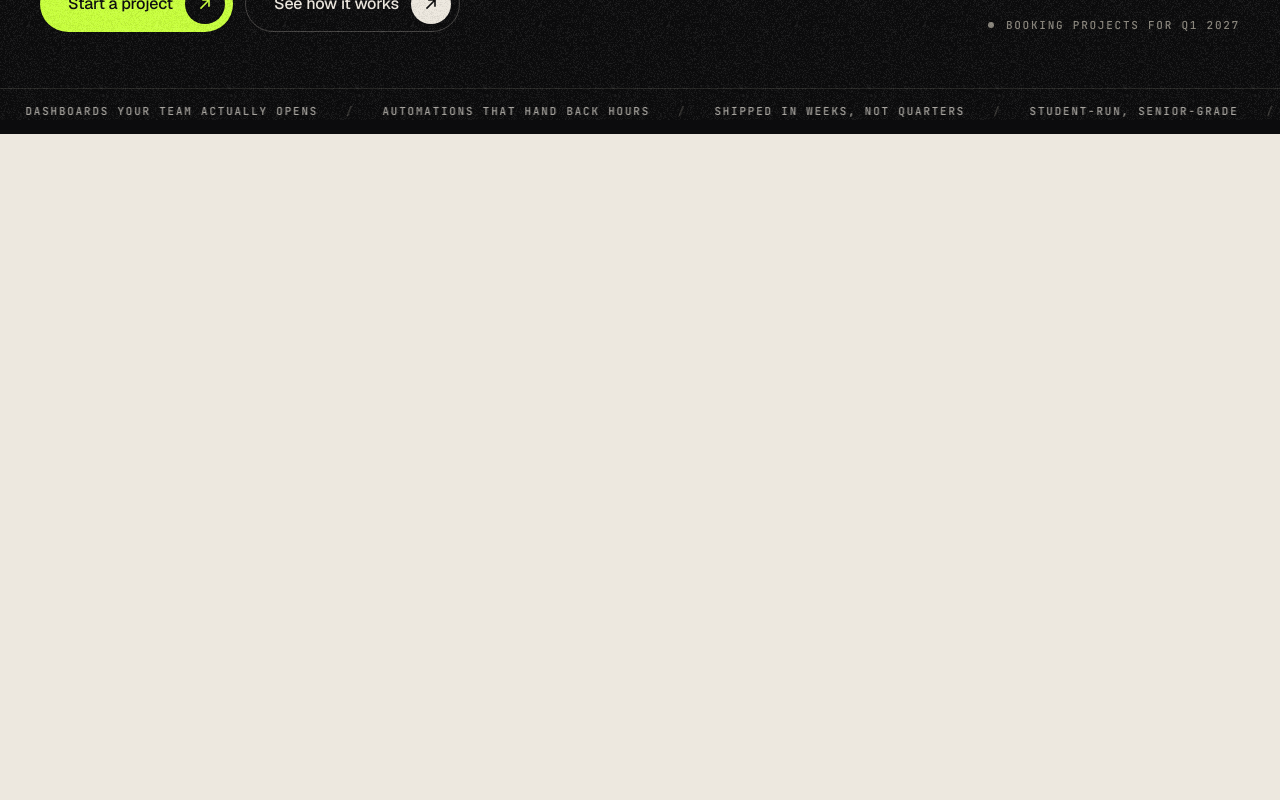
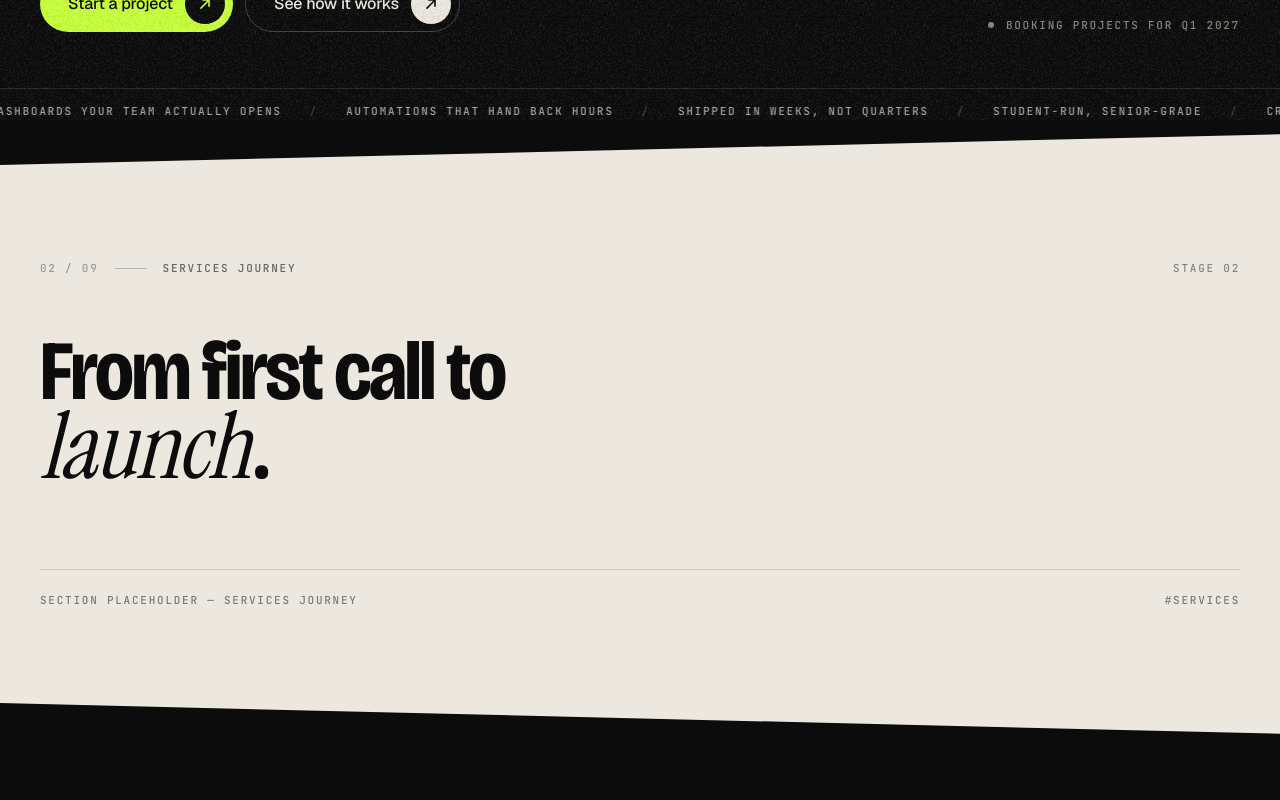
Before and after one commit to nxt-works/NXT-Works, a Next.js app: page / in a window 1280 px wide. Shown: the part 680-1480 px from the top of the page. Built offline with nearby package versions, Linux system fonts and the light colour scheme.

Commit message:
Checkpoint C (4/4): RevealText and 8 alternating section placeholders

```diff
--- a/app/page.tsx
+++ b/app/page.tsx
@@ -2,6 +2,8 @@ import Intro from "@/components/intro/Intro";
 import Nav from "@/components/nav/Nav";
 import Hero from "@/components/hero/Hero";
 import Ticker from "@/components/hero/Ticker";
+import SectionPlaceholder from "@/components/sections/SectionPlaceholder";
+import { sections } from "@/site.config";
 
 export default function Home() {
   return (
@@ -9,8 +11,19 @@ export default function Home() {
       <Intro />
       <Nav />
       <main id="main">
+        {/* HeroObject (3D browser slab) plugs into Hero's `object` prop — waiting for Opus */}
         <Hero ticker={<Ticker />} />
-        <section id="services" className="min-h-svh bg-bone" data-surface="bone" />
+
+        {sections.map((section, i) => (
+          <SectionPlaceholder
+            key={section.id}
+            id={section.id}
+            index={i + 2}
+            label={section.label}
+            title={section.title}
+            surface={section.surface}
+          />
+        ))}
       </main>
     </>
   );
--- /dev/null
+++ b/components/sections/SectionPlaceholder.tsx
@@ -0,0 +1,77 @@
+import Label from "@/components/ui/Label";
+import RevealText from "@/components/ui/RevealText";
+import type { SectionId } from "@/site.config";
+
+type SectionPlaceholderProps = {
+  id: SectionId;
+  /** 1-based page screen index (Hero is 1, Services is 2, etc.). */
+  index: number;
+  label: string;
+  title: [string, string, string];
+  surface: "ink" | "bone";
+};
+
+/**
+ * Clean Stage 1 section placeholder with alternating Ink/Bone contrast,
+ * architectural angled top edge, mono index label, and masked headline reveal.
+ */
+export default function SectionPlaceholder({ id, index, label, title, surface }: SectionPlaceholderProps) {
+  const isBone = surface === "bone";
+  const [before, accent, after] = title;
+
+  // Alternate slant direction across sections; outer wrapper matches the
+  // preceding section's surface so the diagonal cut needs no negative margin.
+  const cut = "clamp(18px, 2.4vw, 40px)";
+  const clipPath =
+    index % 2 === 0
+      ? `polygon(0 ${cut}, 100% 0, 100% 100%, 0 100%)`
+      : `polygon(0 0, 100% ${cut}, 100% 100%, 0 100%)`;
+
+  return (
+    <section
+      id={id}
+      data-surface={surface}
+      aria-labelledby={`${id}-title`}
+      className={`scroll-mt-4 ${isBone ? "bg-ink" : "bg-bone"}`}
+    >
+      <div
+        style={{ clipPath }}
+        className={`relative flex min-h-[58svh] flex-col justify-between pt-24 pb-20 md:min-h-[64svh] md:pt-32 md:pb-24 ${
+          isBone ? "bg-bone text-ink" : "bg-ink text-bone"
+        }`}
+      >
+        <div className="mx-auto flex w-full max-w-[1600px] flex-1 flex-col justify-between px-5 md:px-10">
+          <div>
+            <div className="flex items-center justify-between gap-4">
+              <Label index={index} className={isBone ? "text-ink/60" : "text-smoke"}>
+                {label}
+              </Label>
+              <span className={`label hidden sm:inline ${isBone ? "text-ink/45" : "text-smoke/70"}`}>
+                Stage 02
+              </span>
+            </div>
+
+            <RevealText
+              as="h2"
+              id={`${id}-title`}
+              className="headline mt-10 max-w-[14ch] text-section md:mt-14"
+            >
+              {before}
+              <span className="accent">{accent}</span>
+              {after}
+            </RevealText>
+          </div>
+
+          <div
+            className={`mt-20 flex items-center justify-between border-t pt-6 ${
+              isBone ? "border-ink/12 text-ink/50" : "border-bone/12 text-smoke"
+            }`}
+          >
+            <p className="label">Section placeholder — {label}</p>
+            <p className="label tabular-nums">#{id}</p>
+          </div>
+        </div>
+      </div>
+    </section>
+  );
+}
--- /dev/null
+++ b/components/ui/RevealText.tsx
@@ -0,0 +1,75 @@
+"use client";
+
+import { useRef } from "react";
+import { gsap, SplitText, useGSAP } from "@/lib/gsap";
+
+type RevealTextProps = {
+  as?: "h2" | "h3" | "p";
+  id?: string;
+  className?: string;
+  children: React.ReactNode;
+};
+
+/**
+ * Scroll-triggered line-by-line mask reveal using GSAP SplitText + ScrollTrigger.
+ * Waits for web fonts before splitting, re-splits on resize, and respects
+ * prefers-reduced-motion.
+ */
+export default function RevealText({ as: Tag = "h2", id, className = "", children }: RevealTextProps) {
+  const ref = useRef<HTMLHeadingElement & HTMLParagraphElement>(null);
+
+  useGSAP(
+    (_ctx, contextSafe) => {
+      const el = ref.current;
+      if (!el) return;
+
+      let cancelled = false;
+
+      const setup = contextSafe!(() => {
+        if (cancelled) return;
+        const reduced = window.matchMedia("(prefers-reduced-motion: reduce)").matches;
+        gsap.set(el, { visibility: "visible" });
+
+        if (reduced) {
+          gsap.from(el, {
+            autoAlpha: 0,
+            duration: 0.5,
+            scrollTrigger: { trigger: el, start: "top 90%", once: true },
+          });
+          return;
+        }
+
+        SplitText.create(el, {
+          type: "lines",
+          mask: "lines",
+          autoSplit: true,
+          onSplit: (self) =>
+            gsap.from(self.lines, {
+              yPercent: 108,
+              rotate: 2,
+              transformOrigin: "0% 0%",
+              duration: 0.85,
+              stagger: 0.08,
+              scrollTrigger: {
+                trigger: el,
+                start: "top 88%",
+                once: true,
+              },
+            }),
+        });
+      });
+
+      document.fonts.ready.then(setup);
+      return () => {
+        cancelled = true;
+      };
+    },
+    { scope: ref },
+  );
+
+  return (
+    <Tag ref={ref} id={id} data-reveal="scroll" className={className}>
+      {children}
+    </Tag>
+  );
+}
```
Also changed, not shown: 1 other file (tests, documents, lock files or other folders).
